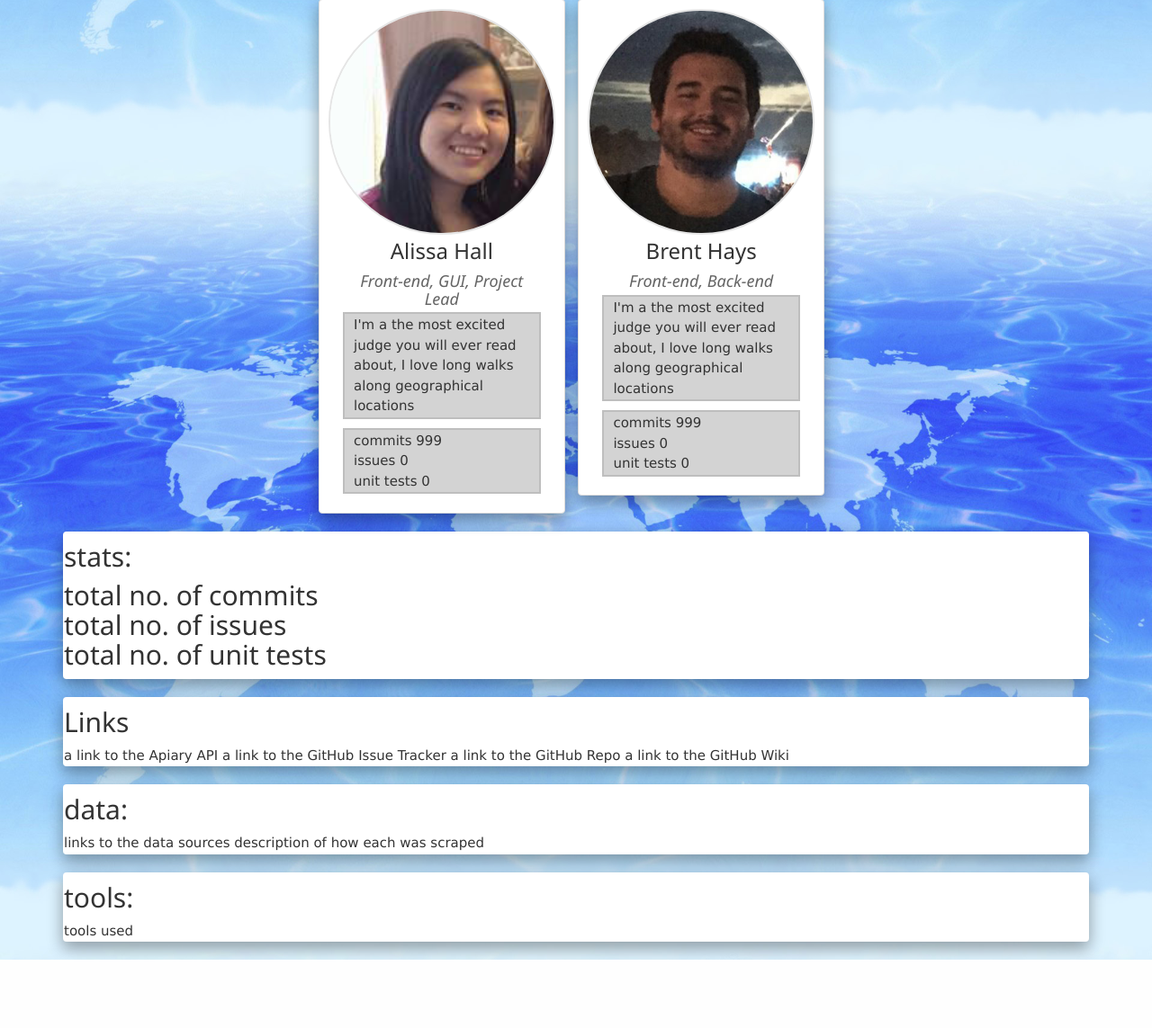
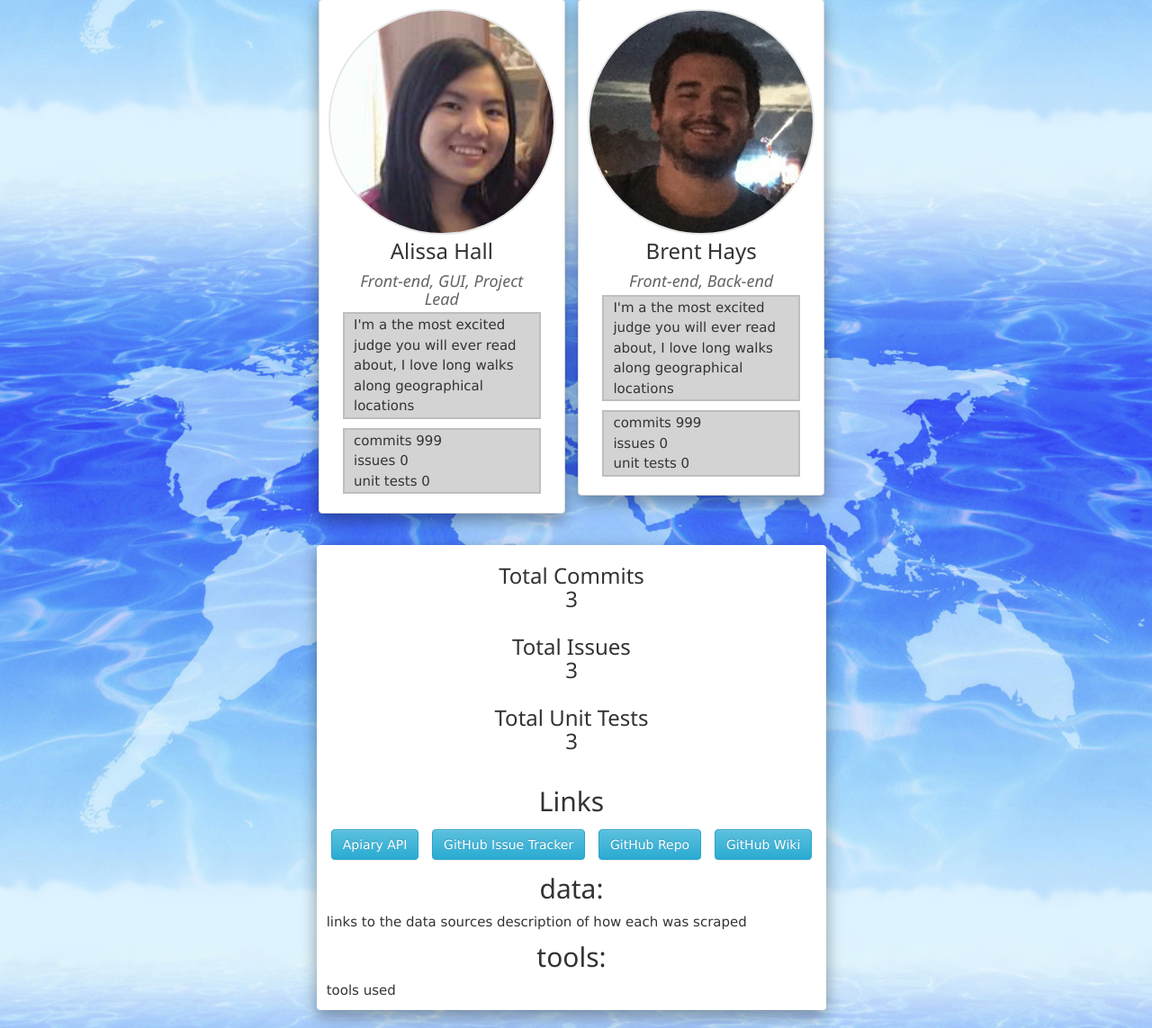
Before and after one commit to asterales/cs373-idb, a Flask app: page /about in a window 1280 px wide. Shown: the part 715-1858 px from the top of the page at 90% size. Before the commit the page ends 1782 px from the top, so only its background shows below. Run offline with Flask 2, Linux system fonts and the light colour scheme; some libraries are stand-ins or nearby versions.

Commit message:
updated about info

```diff
--- a/app/static/css/style.css
+++ b/app/static/css/style.css
@@ -16,6 +16,22 @@ body {
     background-attachment: fixed;
     background-repeat: no-repeat;
 
+}
+
+.infocard {
+
+	display: inline-block;
+    max-width: 60%;
+    min-width: 220px;
+    padding: 10px 10px 10px 10px;
+    margin-top: 15px;
+    margin-right: 10px;
+    text-align: left;
+    vertical-align: top;
+}
+
+.infobutton {
+	margin: 5px 5px 5px 5px;
 }
 
 .profilecard img{
@@ -38,6 +54,9 @@ body {
     margin: 0px 0px 5px 0px;
 }
 
+.col-sm-6 {
+    background-color: #f5f3f3;
+}
 
 .profilecard {
 
--- a/app/templates/about.html
+++ b/app/templates/about.html
@@ -96,40 +96,55 @@ Internet Country Database
       </p>
       </div>
     </div>
-  </center>
+
+  <br>
 
 
 
 
+  <div class = "w3-card-8 panel text-center infocard">
 
-<div class = "w3-card-8 panel">
-  <h2>stats:<h2>
-    total no. of commits <br>
-    total no. of issues <br>
-    total no. of unit tests <br>
+      <h3 class="text-center">
+      Total Commits <br>
+      3<br><br>
+      Total Issues <br>
+      3<br><br>
+      Total Unit Tests <br>
+      3<br><br>
 
-</div>
 
-<div class = "w3-card-8 panel">
-  <h2>Links</h2>
-    a link to the Apiary API
-    a link to the GitHub Issue Tracker
-    a link to the GitHub Repo
-    a link to the GitHub Wiki
+      <h2 class="text-center">Links</h2>
+      <a href="http://docs.icdb.apiary.io/#" class="btn btn-info infobutton" role="button">Apiary API</a>
+      <a href="https://github.com/asterales/cs373-idb/issues" class="btn btn-info infobutton" role="button">GitHub Issue Tracker</a>
+      <a href="https://github.com/asterales/cs373-idb" class="btn btn-info infobutton" role="button">GitHub Repo</a>
+      <a href="https://github.com/asterales/cs373-idb/wiki" class="btn btn-info infobutton" role="button">GitHub Wiki</a>
+
+
+      <h2 class="text-center">data:</h2>
+      links to the data sources
+      description of how each was scraped
+
+
+      <h2 class="text-center">tools:</h2>
+      tools used
+
+  </div>
+  </center>
+
+<!-- <div class = "w3-card-8 panel text-center">
+
 
 
 </div>
 
-<div class = "w3-card-8 panel">
-  <h2>data:</h2>
-  links to the data sources
-  description of how each was scraped
-</div>
+<div class = "w3-card-8 panel text-center">
 
-<div class = "w3-card-8 panel">
+</div> -->
+
+<!-- <div class = "w3-card-8 panel text-center">
   <h2>tools:</h2>
   tools used
-</div>
+</div> -->
 
 
 {% endblock %}
```
